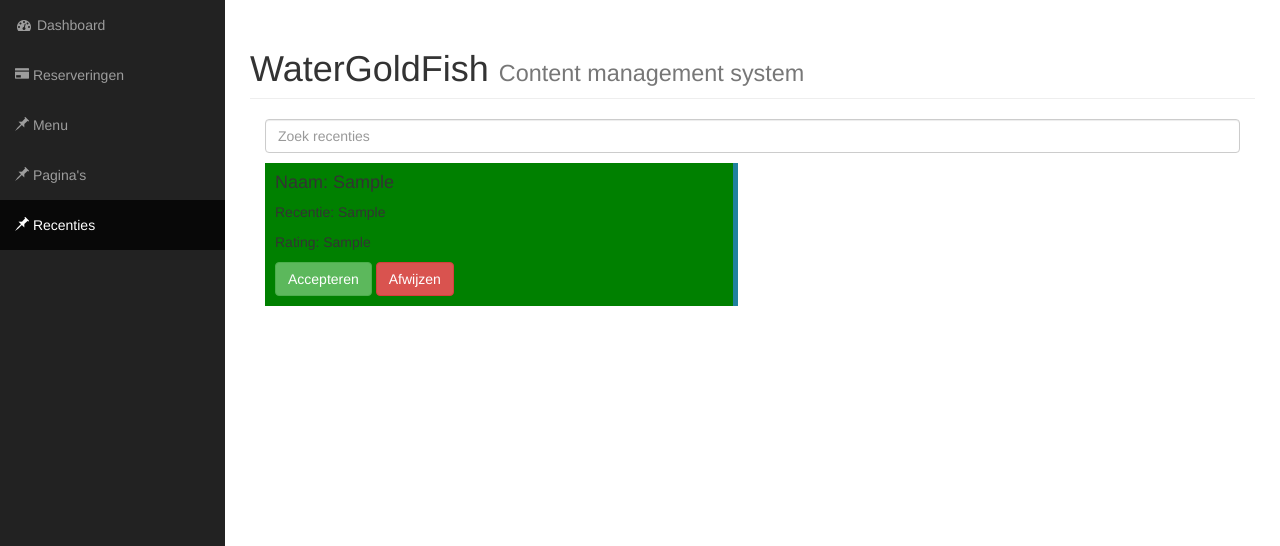
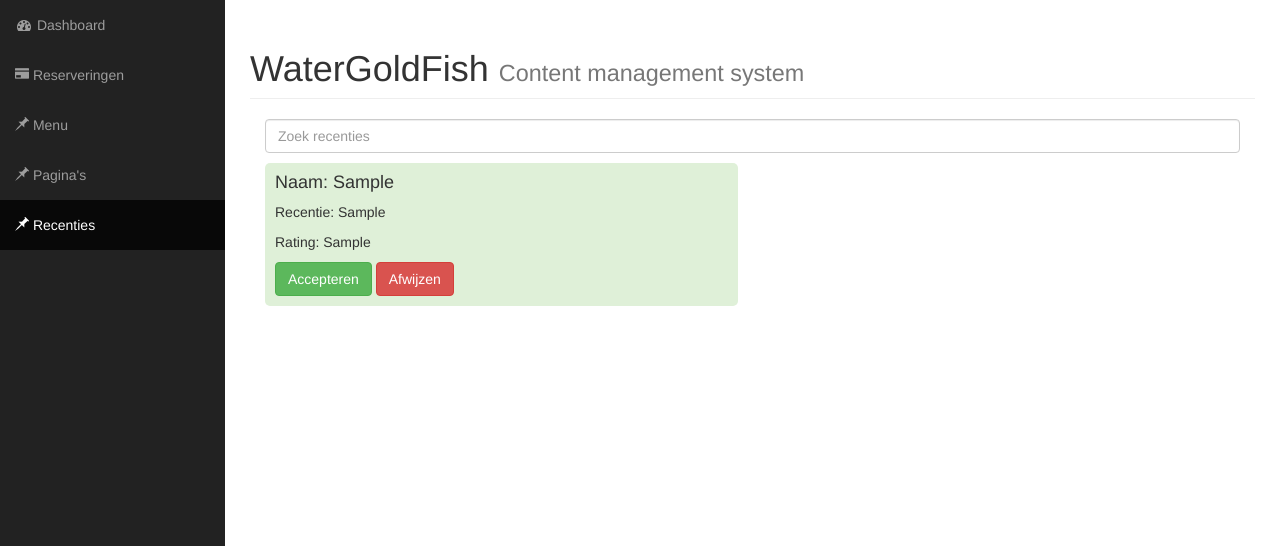
Before and after one commit to AlfaCollege/CMS, a PHP site: page /recenties.php in a window 1280 px wide. Shown: the part 51-597 px from the top of the page. Run offline with PHP 8.4, Linux system fonts and the light colour scheme; tables that the repository leaves empty hold one stand-in row (values such as "Sample post"); some libraries are stand-ins or nearby versions.

Commit message:
Achtergrond kleur aangepast van recenties

```diff
--- a/css/default.css
+++ b/css/default.css
@@ -261,16 +261,13 @@ ul.alert-dropdown {
 }
 .info-block
 {
-    border-right:5px solid #E6E6E6;margin-bottom:25px
+    margin-bottom:25px
 }
 .info-block .square-box
 {
     width:100px;min-height:110px;margin-right:22px;text-align:center!important;background-color:#676767;padding:20px 0
 }
-.info-block.block-info
-{
-    border-color:#20819e
-}
+
 .info-block.block-info .square-box
 {
     background-color:#20819e;color:#FFF
--- a/css/recenties.css
+++ b/css/recenties.css
@@ -1,5 +1,9 @@
 .form-control {
     margin-bottom: 10px;
+}
+
+.info-block.block-info.clearfix {
+    border-radius: 5px;
 }
 
 .info-block.block-info.clearfix h4 {
@@ -18,3 +22,7 @@
 .btn.btn-danger {
     margin-bottom: 10px;
 }
+
+.alert.alert-success {
+    padding: 0;
+}
--- a/recenties.php
+++ b/recenties.php
@@ -70,15 +70,15 @@
 
                         while ($arr = $stmt->fetch(PDO::FETCH_ASSOC)) {
                             if($arr['Akkoord'] == 0) {
-                                $recenties_kleur = "red";
+                                $recenties_kleur = "#F2DEDE";
                             } else {
-                                $recenties_kleur = "green";
+                                $recenties_kleur = "#DFF0D8";
                             }
                             ?>
                             <div class="items col-xs-12 col-sm-6 col-md-6 col-lg-6 clearfix">
                                 <div class="info-block block-info clearfix" style="background-color:<?php echo $recenties_kleur; ?>">
                                     <h4>Naam: <?php echo $arr['Naam']; ?></h4>
-                                    <div class="caption-full"><p>Recentie: <?php echo $arr['Recentie']; ?></p></div>
+                                    <p>Recentie: <?php echo $arr['Recentie']; ?></p>
                                     <p>Rating: <?php echo $arr['Rating']?></p>
                                     <button class="btn btn-success">Accepteren</button>
                                     <button class="btn btn-danger">Afwijzen</button>
```
